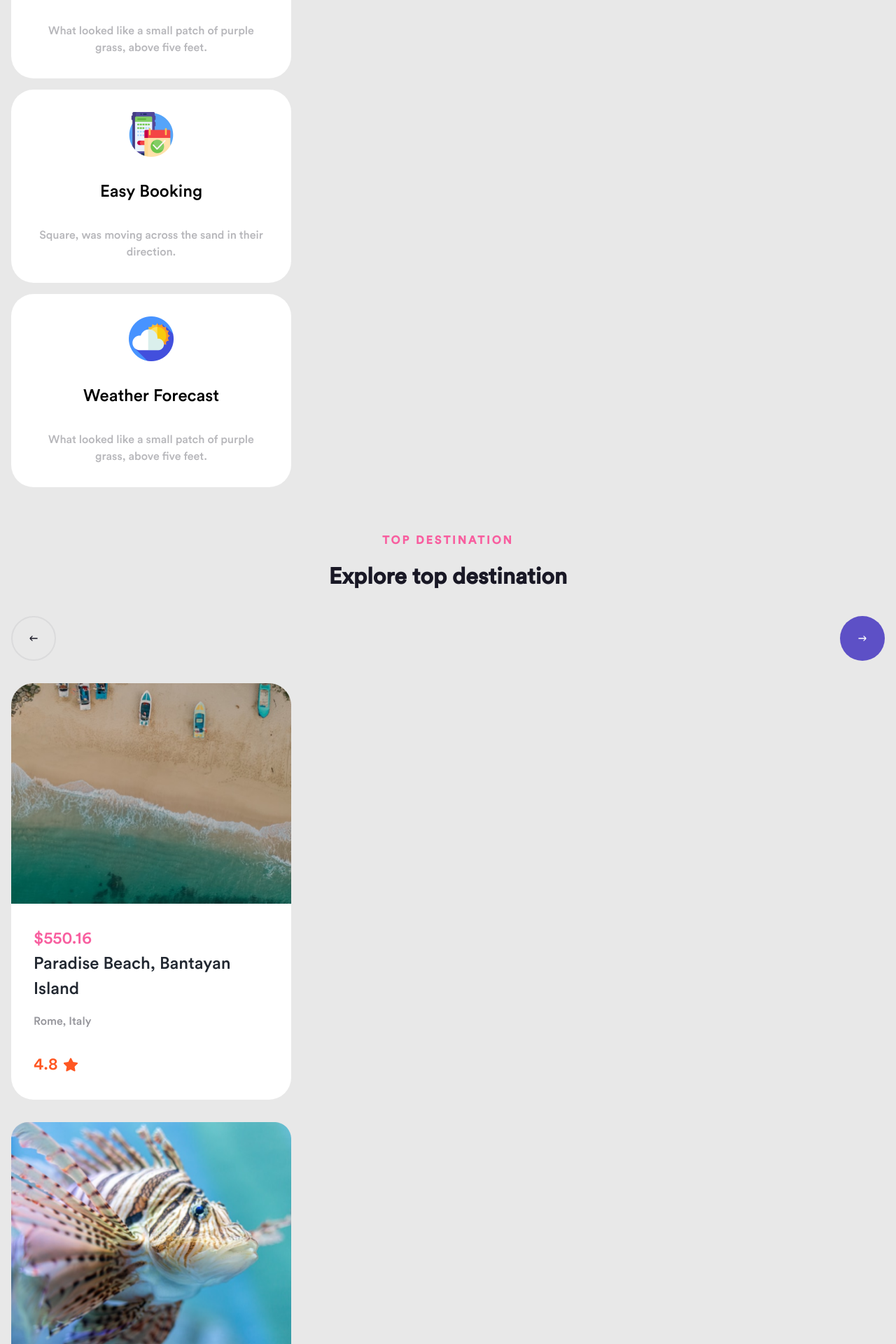
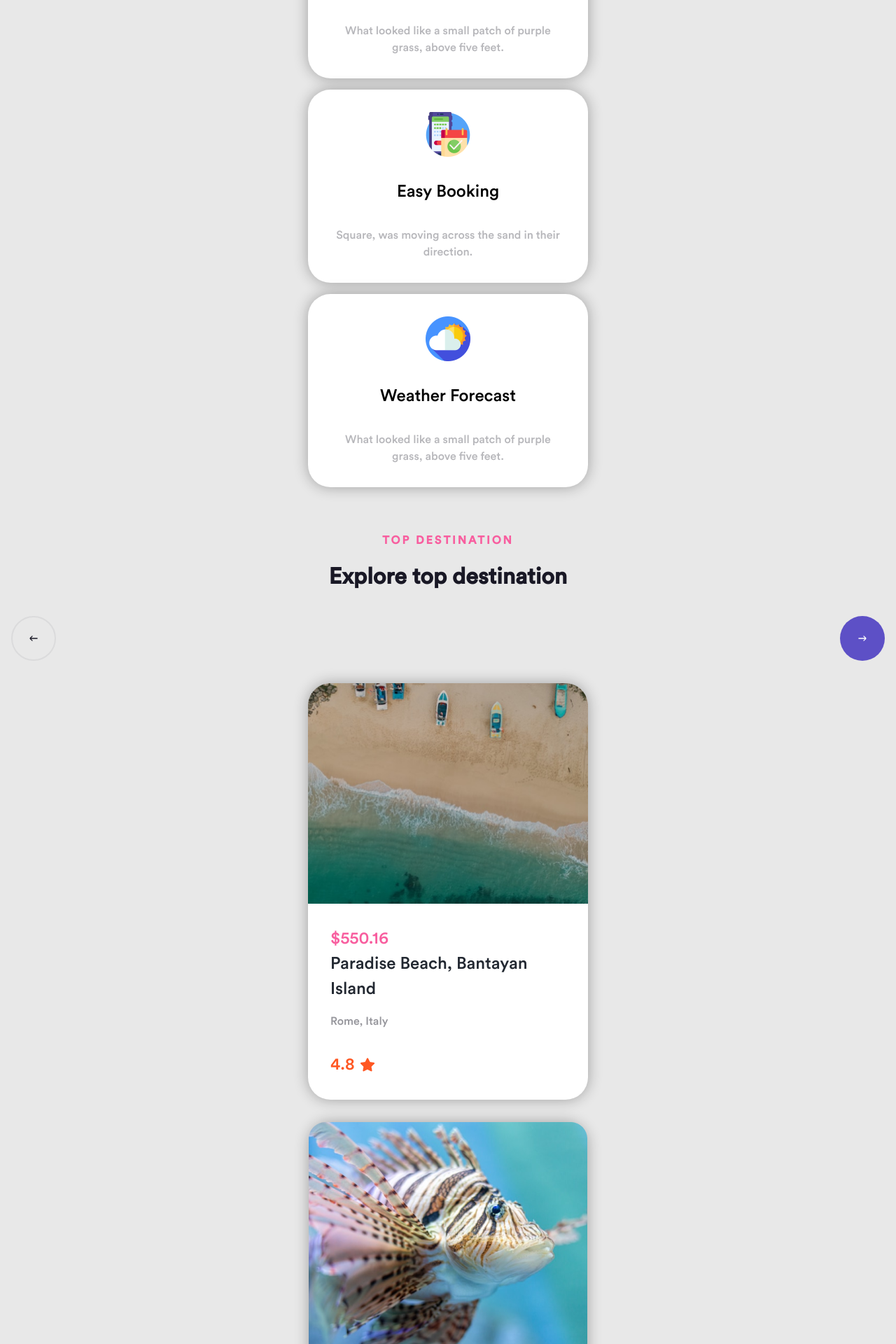
Before and after one commit to medagui1/travlog, a React (Vite) app: page / in a window 1280 px wide. Shown: the part 1480-3400 px from the top of the page at 70% size. Built offline with nearby package versions, Linux system fonts and the light colour scheme.

Commit message:
adding shadows and button on hover animations

```diff
--- a/src/App.css
+++ b/src/App.css
@@ -53,3 +53,35 @@ body {
 .trajectory {
   z-index: -1;
 }
+
+.btn {
+transition: scale 0.2s ease-in-out, box-shadow 0.3s ease-in-out;
+}
+
+.btn:hover {
+  scale: 1.02;
+  box-shadow: 0px 0px 20px 0px #00000050;
+}
+
+.card {
+  box-shadow: 0px 0px 20px 0px #00000050;
+}
+
+.left-arrow {
+  background-color: transparent;
+  transition: background-color 0.2s ease-in-out, box-shadow 0.2s ease-in-out, scale 0.2s ease-in-out;
+}
+
+.left-arrow:hover {
+  background-color: #5D50C6;
+  box-shadow: 0px 0px 20px 0px #00000050;
+  scale: 1.02;
+}
+
+.left-arrow svg path {
+  transition: fill 0.2s ease-in-out;
+}
+
+.left-arrow:hover svg path {
+  fill: white;
+}
--- a/src/components/ArrowButton.jsx
+++ b/src/components/ArrowButton.jsx
@@ -3,7 +3,7 @@ import React from 'react'
 const ArrowButton = ({active}) => {
     const customFill = active ? '#fff' : '#191825';
   return (
-    <button className={` w-16 h-16 flex justify-center items-center rounded-full ${active ? "bg-button" : "border-[#19182510] border-[2px] "}`}>
+    <button className={` w-16 h-16 flex justify-center items-center rounded-full  ${active ? "bg-button btn" : "border-[#19182510] border-[2px] left-arrow"}`}>
         <svg  className={`${active && 'rotate-180'}`} width="12" height="8" viewBox="0 0 12 8" fill="none" xmlns="http://www.w3.org/2000/svg">
 <path d="M2.42513 3.35924H11.12C11.4735 3.35924 11.76 3.64578 11.76 3.99924C11.76 4.35271 11.4735 4.63924 11.12 4.63924H2.42513L4.50042 6.71453C4.75035 6.96447 4.75035 7.3697 4.50042 7.61963C4.25048 7.86957 3.84526 7.86957 3.59532 7.61963L0.88003 4.90434C0.380159 4.40447 0.380159 3.59402 0.88003 3.09415L3.59532 0.378858C3.84526 0.128922 4.25048 0.128922 4.50042 0.378858C4.75035 0.628793 4.75035 1.03402 4.50042 1.28395L2.42513 3.35924Z"   fill={customFill}/>
 </svg>
--- a/src/components/DestinationCard.jsx
+++ b/src/components/DestinationCard.jsx
@@ -2,7 +2,7 @@ import React from "react";
 
 const DestinationCard = ({ item }) => {
   return (
-    <figure className="rounded-[32px] text-left bg-white max-w-[400px] ">
+    <figure className="rounded-[32px] text-left bg-white max-w-[400px] card">
       <img src={item.img} alt="" className="object-cover w-full " />
       <div className="p-wide">
         <p className="text-primary text-[24px] ">${item.price} </p>
--- a/src/components/ServiceCard.jsx
+++ b/src/components/ServiceCard.jsx
@@ -2,7 +2,7 @@ import React from 'react'
 
 const ServiceCard = ({item}) => {
   return (
-    <figure className='rounded-[32px] bg-white p-wide flex flex-col justify-center items-center gap-wide max-w-[400px]' >
+    <figure className='rounded-[32px] bg-white p-wide flex flex-col justify-center items-center gap-wide max-w-[400px] card' >
 <img src={item.img} alt="" />
 <h3 className='text-[24px] font-[500] '> {item.title} </h3>
 <p className='text-p-50 font-fs-p '> {item.description} </p>
--- a/src/sections/Destinations.jsx
+++ b/src/sections/Destinations.jsx
@@ -17,7 +17,7 @@ const Destinations = () => {
         <ArrowButton active={true} />
 
       </div>
-      <div className="flex flex-col gap-wide py-wide">
+      <div className="flex flex-col gap-wide py-wide items-center ">
             {destinations.map((item, index) => (
                 <DestinationCard item={item} key={`${index}_${item.name}`} />
             ))}
--- a/src/sections/HeroContent.jsx
+++ b/src/sections/HeroContent.jsx
@@ -5,7 +5,7 @@ const HeroContent = () => {
     <div className="text-center w-full flex justify-center items-center flex-col">
       <a
         href="#"
-        className="bg-white text-primary rounded-full py-thin px-wide font-bold flex gap-thin w-max"
+        className="bg-white text-primary rounded-full py-thin px-wide font-bold flex gap-thin w-max btn"
       >
         <p>Explore the world!</p>
         <img src="icons/work.png" alt="" />
@@ -21,13 +21,13 @@ const HeroContent = () => {
       <div className="flex flex-col gap-normal w-full my-wide">
         <a
           href="#"
-          className="bg-[#5D50C6] text-white rounded-full font-bold py-normal  shadow-xl"
+          className="bg-[#5D50C6] text-white rounded-full font-bold py-normal  shadow-xl btn"
         >
           Get Started
         </a>
         <a
           href="#"
-          className="bg-white text-secondary rounded-full font-bold py-normal flex gap-2 justify-center items-center"
+          className="bg-white text-secondary rounded-full font-bold py-normal flex gap-2 justify-center items-center btn"
         >
           <img src="icons/hero-watch.png" alt="" />
           <p>Watch Demo</p>
--- a/src/sections/Services.jsx
+++ b/src/sections/Services.jsx
@@ -11,7 +11,7 @@ const Services = () => {
       <p className="text-[32px] mb-wide font-[600] text-p ">
         Our top value categories for you
       </p>
-      <div className="flex flex-col gap-thin">
+      <div className="flex flex-col gap-thin items-center ">
       {services.map((item, index) => (
         <ServiceCard item={item} key={`${index}_${item.title}`} />
       ))}
```
